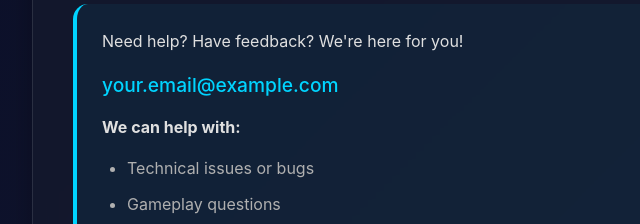
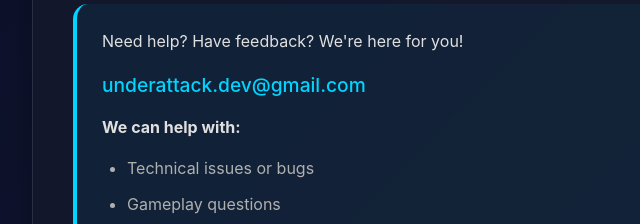
Before and after one commit to catalatam/under-attack-support, a plain HTML site: page index.html in a window 1280 px wide. Shown: the part 402-626 px from the top of the page, 208-848 px from the left. Drawn offline with Linux system fonts and the light colour scheme.

Commit message:
Update contact email and AdMob Publisher ID

```diff
--- a/index.html
+++ b/index.html
@@ -179,7 +179,7 @@
             <h2>📧 Contact & Support</h2>
             <div class="contact-section">
                 <p>Need help? Have feedback? We're here for you!</p>
-                <a href="mailto:your.email@example.com" class="email">your.email@example.com</a>
+                <a href="mailto:underattack.dev@gmail.com" class="email">underattack.dev@gmail.com</a>
                 <p><strong>We can help with:</strong></p>
                 <ul>
                     <li>Technical issues or bugs</li>
```
Also changed, not shown: privacy.html (+1 -1 lines), app-ads.txt.
